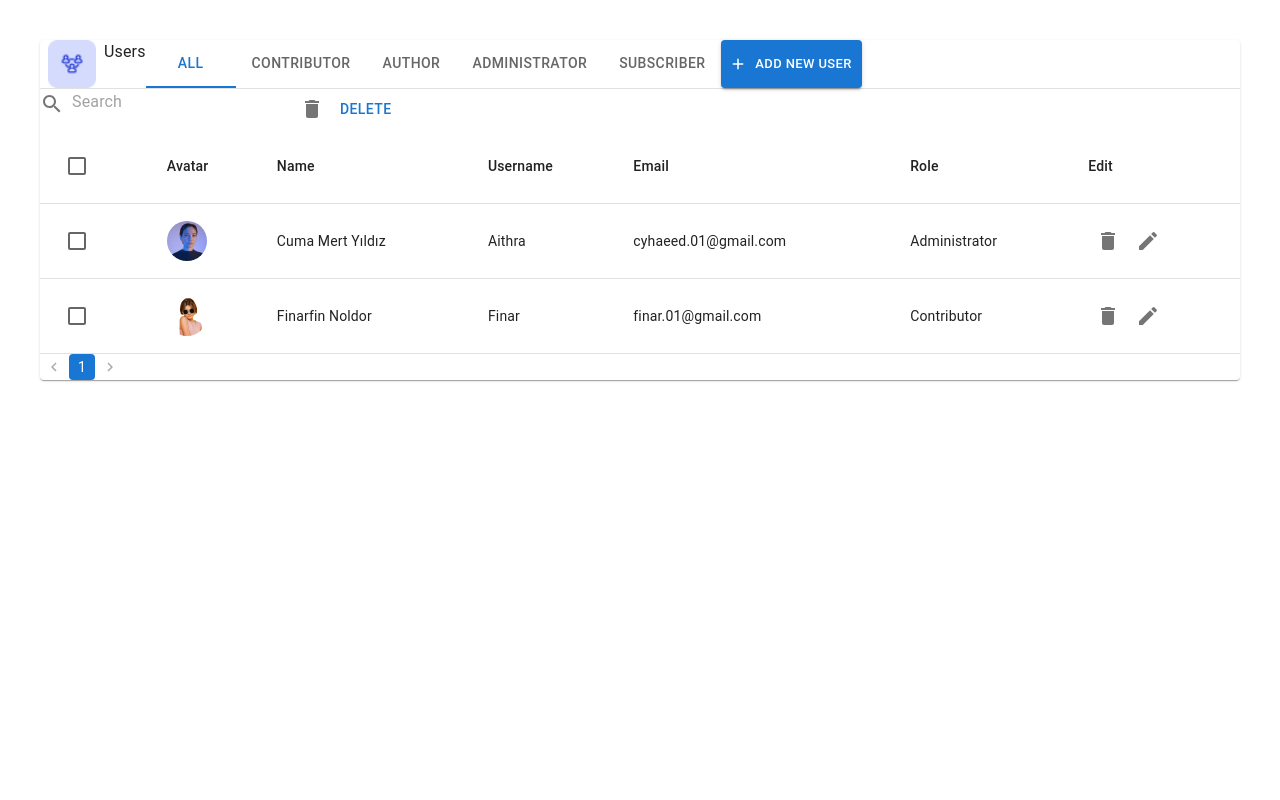
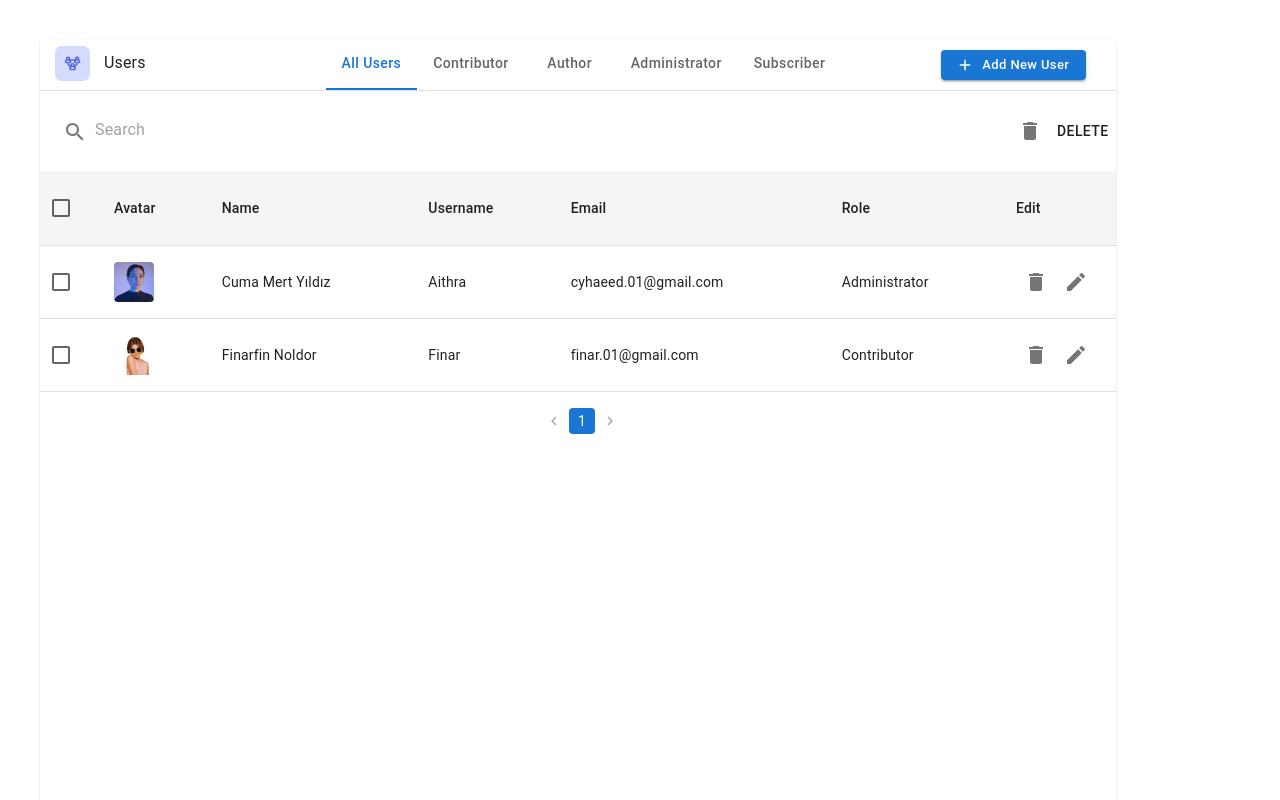
Before and after one commit to Deta0ne/user-table, a React (Vite) app: page / in a window 1280 px wide. Shown: the top 800 px of the page. Built offline with nearby package versions, Linux system fonts and the light colour scheme; data requests are answered from the project's data file.

Commit message:
Data tablosu için css düzeltmeleri

```diff
--- a/src/components/DataTable.tsx
+++ b/src/components/DataTable.tsx
@@ -73,7 +73,7 @@ const DataTable = () => {
     .slice(page * rowsPerPage, (page + 1) * rowsPerPage)
     .map((user: User) => (
       <TableRow key={user.id}>
-        <TableCell>
+        <TableCell padding="checkbox" sx={{ paddingLeft: "0" }}>
           <Checkbox
             checked={user.id ? checkedUsers.has(user.id) : false}
             onChange={() => {
@@ -90,13 +90,22 @@ const DataTable = () => {
           />
         </TableCell>
         <TableCell>
-          <Avatar src={user.avatar ? `/src/assets/${user.avatar}.png` : ""} />
+          <Avatar
+            variant="rounded"
+            src={user.avatar ? `/src/assets/${user.avatar}.png` : ""}
+          />
         </TableCell>
         <TableCell>{user.fullName}</TableCell>
         <TableCell>{user.username}</TableCell>
         <TableCell>{user.email}</TableCell>
         <TableCell>{user.role}</TableCell>
-        <TableCell>
+        <TableCell
+          sx={{
+            paddingLeft: "10 !important",
+            paddingRight: "0",
+            width: "100px",
+          }}
+        >
           <IconButton onClick={() => user.id && deleteUser(user.id)}>
             <DeleteIcon />
           </IconButton>
@@ -109,7 +118,7 @@ const DataTable = () => {
 
   return (
     <>
-      <Paper>
+      <Paper sx={{ width: "1076px", height: "1000px" }}>
         <Stack direction={"row"}>
           <Button
             variant="text"
@@ -118,19 +127,54 @@ const DataTable = () => {
               backgroundSize: "contain",
               backgroundRepeat: "no-repeat",
               backgroundPosition: "center",
+              marginTop: "6px",
+              width: "35px",
+              height: "35px",
             }}
           />
-          <Typography>Users</Typography>
+          <Typography sx={{ marginTop: "11px" }}>Users</Typography>
           <TabContext value={tabValue}>
-            <TabList onChange={handleTabChange}>
-              <Tab label="All" value="all" />
-              <Tab label="Contributor" value="contributor" />
-              <Tab label="Author" value="author" />
-              <Tab label="Administrator" value="administrator" />
-              <Tab label="Subscriber" value="subscriber" />
+            <TabList
+              sx={{
+                marginLeft: "180px",
+                marginRight: "100px",
+              }}
+              onChange={handleTabChange}
+            >
+              <Tab
+                sx={{ textTransform: "none" }}
+                label="All Users"
+                value="all"
+              />
+              <Tab
+                sx={{ textTransform: "none" }}
+                label="Contributor"
+                value="contributor"
+              />
+              <Tab
+                sx={{ textTransform: "none" }}
+                label="Author"
+                value="author"
+              />
+              <Tab
+                sx={{ textTransform: "none" }}
+                label="Administrator"
+                value="administrator"
+              />
+              <Tab
+                sx={{ textTransform: "none" }}
+                label="Subscriber"
+                value="subscriber"
+              />
             </TabList>
           </TabContext>
           <Button
+            sx={{
+              my: "10px",
+              height: "30px",
+              width: "145px",
+              textTransform: "none",
+            }}
             variant="contained"
             size="small"
             startIcon={<AddIcon />}
@@ -140,8 +184,9 @@ const DataTable = () => {
           </Button>
         </Stack>
         <Divider />
-        <Stack direction={"row"}>
+        <Stack sx={{ py: "20px", paddingLeft: "23px" }} direction={"row"}>
           <TextField
+            sx={{ marginRight: "700px", paddingTop: "6px" }}
             value={searched}
             onChange={(e) => requestSearch(e.target.value)}
             variant="standard"
@@ -163,15 +208,15 @@ const DataTable = () => {
           >
             <DeleteIcon />
           </IconButton>
-          <Button variant="text" onClick={deleteSelectedUsers}>
+          <Button variant="text" color="inherit" onClick={deleteSelectedUsers}>
             Delete
           </Button>
         </Stack>
         <TableContainer>
           <Table>
-            <TableHead>
+            <TableHead sx={{ background: "#F5F5F7" }}>
               <TableRow>
-                <TableCell>
+                <TableCell sx={{ paddingLeft: "0" }}>
                   <Checkbox checked={selectAll} onChange={handleSelectAll} />
                 </TableCell>
                 <TableCell>Avatar</TableCell>
@@ -185,7 +230,7 @@ const DataTable = () => {
             <TableBody>{userRows}</TableBody>
           </Table>
         </TableContainer>
-        <Stack>
+        <Stack spacing={2} py={2} sx={{ marginLeft: "500px !important" }}>
           <Pagination
             defaultPage={1}
             count={Math.ceil(searchedUsers.length / rowsPerPage)}
```
